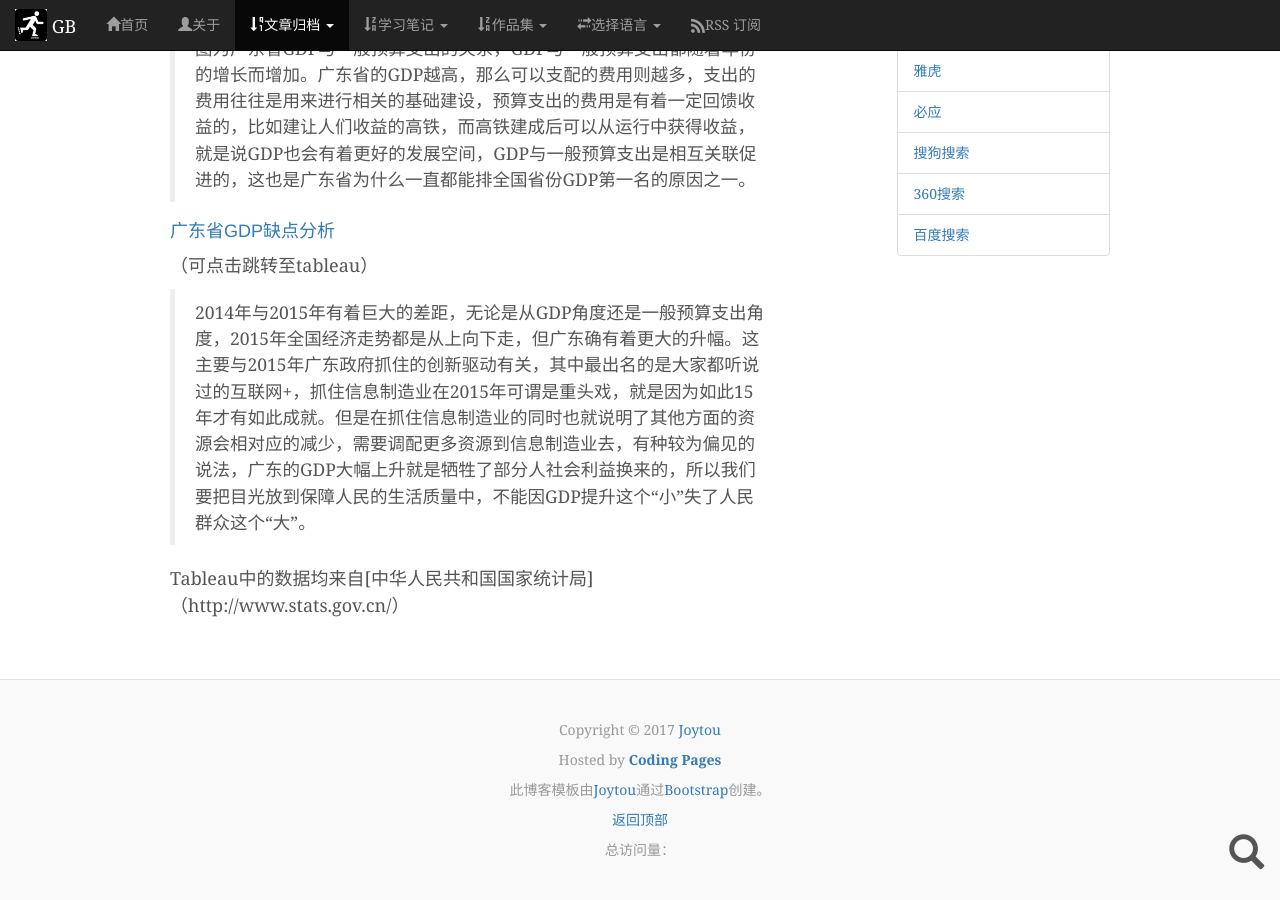
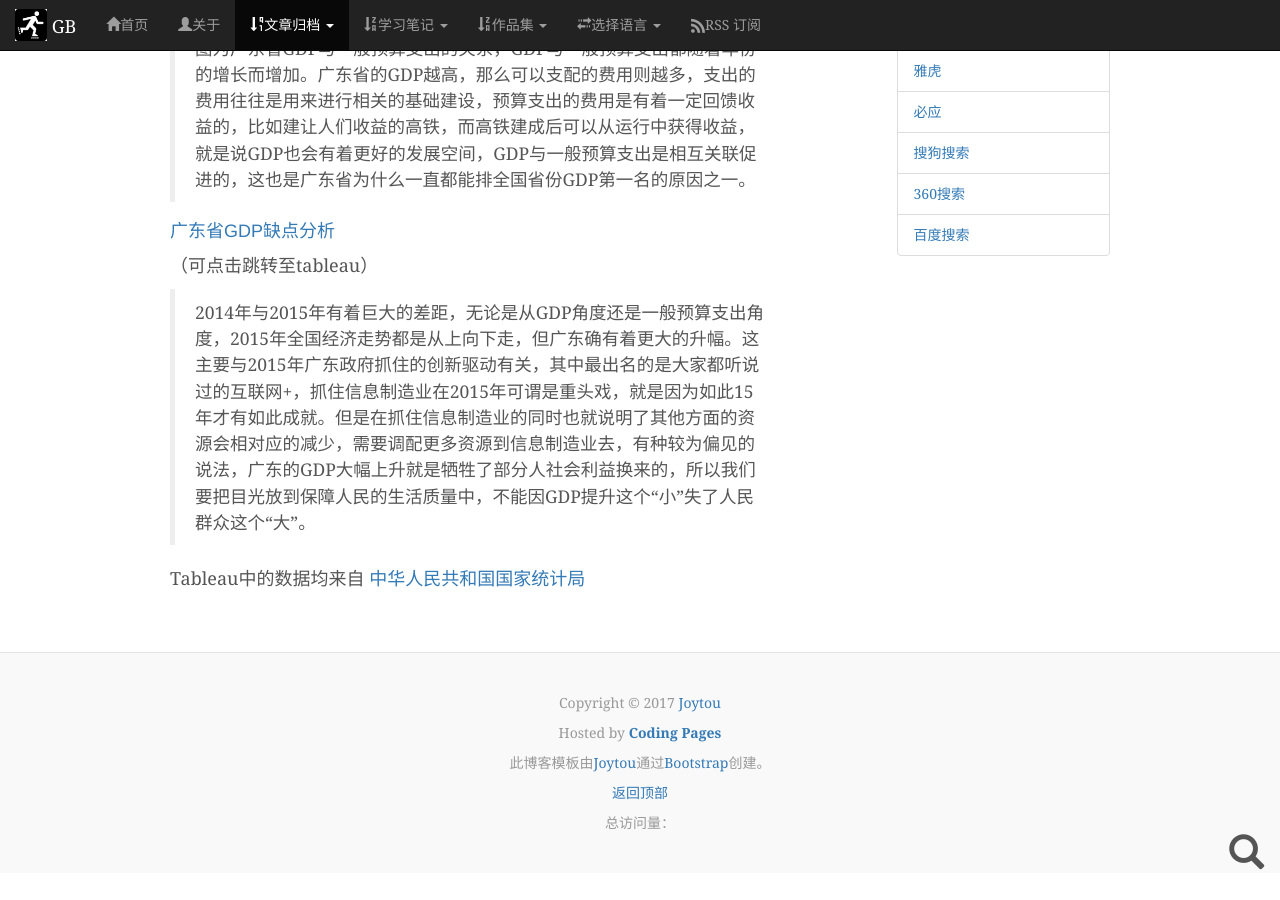
Before and after one commit to zdnfzgb/zdnfzgb.github.io, a Jekyll site: the page built from _posts/2018-01-04-作品集可视化期中专题.md, in a window 1280 px wide and 900 px high, scrolled down 653 px. Built offline with Jekyll 4.4.1, drawn with Linux system fonts in a browser that asks for light colours; some web fonts are replaced; comment, search, counter and statistics services are not loaded; a style sheet for code colours, icons or effects is not loaded; after the commit the page ends 1526 px from its top, so only the background shows below that.

Commit message:
修改文章内容

```diff
--- a/_posts/2018-01-04-作品集可视化期中专题.md
+++ b/_posts/2018-01-04-作品集可视化期中专题.md
@@ -18,9 +18,11 @@ tags: [Summary,infovis]
 > 期中专题主要是选取了广东GDP的数据进行图表化的分析，分析出了两个不同角度。
 
 
+
 #### [广东GDP排名原因分析](https://public.tableau.com/views/GDP_202/1_1?:embed=y&:display_count=yes)
 （可点击跳转至tableau）
 >   图为广东省GDP与一般预算支出的关系，GDP与一般预算支出都随着年份的增长而增加。广东省的GDP越高，那么可以支配的费用则越多，支出的费用往往是用来进行相关的基础建设，预算支出的费用是有着一定回馈收益的，比如建让人们收益的高铁，而高铁建成后可以从运行中获得收益，就是说GDP也会有着更好的发展空间，GDP与一般预算支出是相互关联促进的，这也是广东省为什么一直都能排全国省份GDP第一名的原因之一。
+
 
 
 #### [广东省GDP缺点分析](https://public.tableau.com/views/GDP_203/1?:embed=y&:display_count=yes)
@@ -28,4 +30,6 @@ tags: [Summary,infovis]
 >   2014年与2015年有着巨大的差距，无论是从GDP角度还是一般预算支出角度，2015年全国经济走势都是从上向下走，但广东确有着更大的升幅。这主要与2015年广东政府抓住的创新驱动有关，其中最出名的是大家都听说过的互联网+，抓住信息制造业在2015年可谓是重头戏，就是因为如此15年才有如此成就。但是在抓住信息制造业的同时也就说明了其他方面的资源会相对应的减少，需要调配更多资源到信息制造业去，有种较为偏见的说法，广东的GDP大幅上升就是牺牲了部分人社会利益换来的，所以我们要把目光放到保障人民的生活质量中，不能因GDP提升这个“小”失了人民群众这个“大”。
 
 
-Tableau中的数据均来自[中华人民共和国国家统计局]（http://www.stats.gov.cn/）
+
+
+Tableau中的数据均来自 [中华人民共和国国家统计局](http://www.stats.gov.cn/)
```
